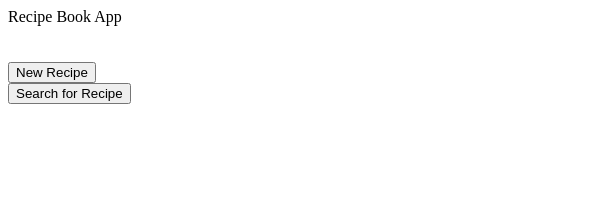
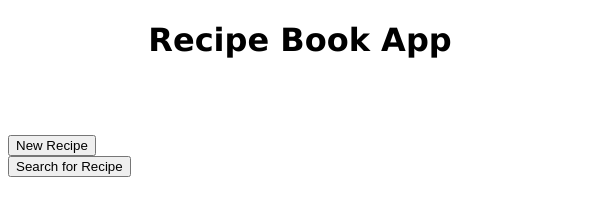
Before and after one commit to utk-cs/2019fall_captain-america, an Electron app: page basic.html in a window 600 px wide. Drawn offline with Linux system fonts and the light colour scheme.

Commit message:
messed around with the format of the title

```diff
--- a/basic.html
+++ b/basic.html
@@ -1,7 +1,7 @@
 <!DOCTYPE html>
 <html>
   <body>
-      Recipe Book App
+      <center><h1><font face="verdana">Recipe Book App</font></h1></center>
       <br>
       <br>
       <br>
```
